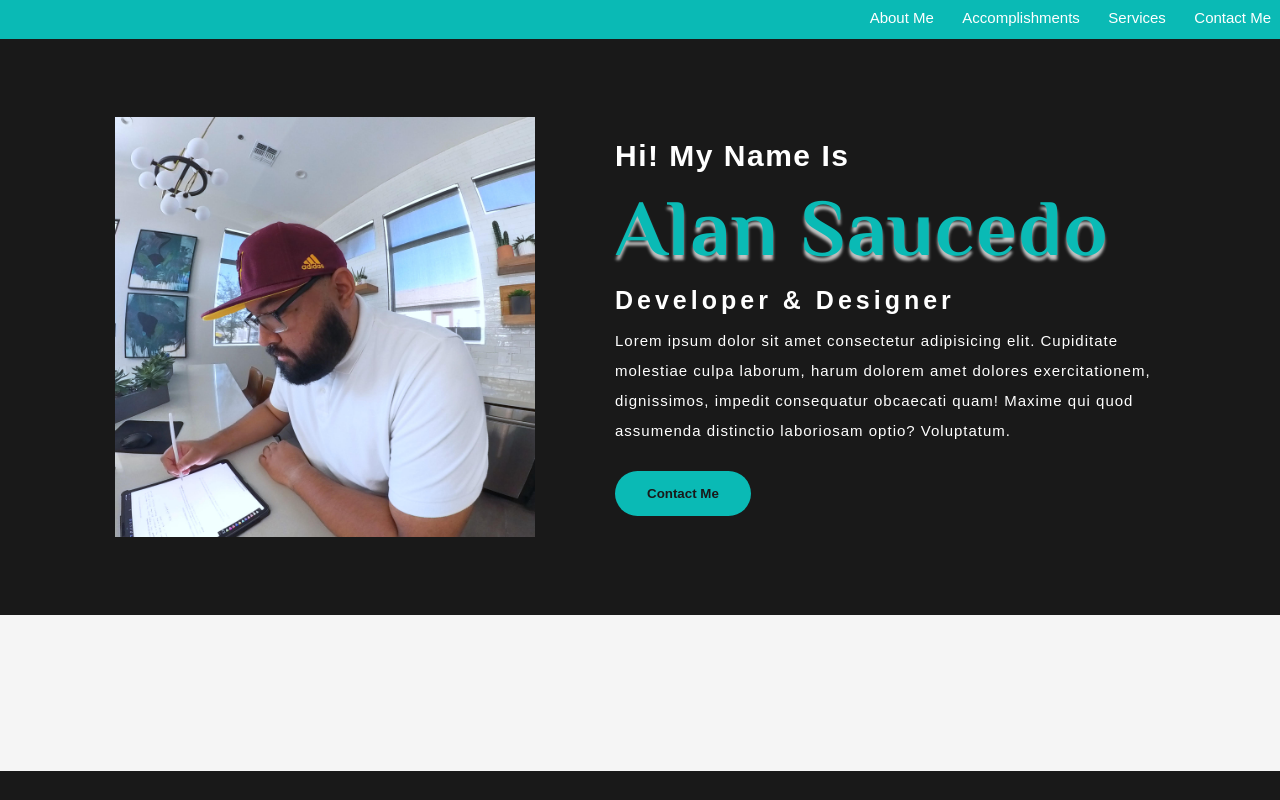
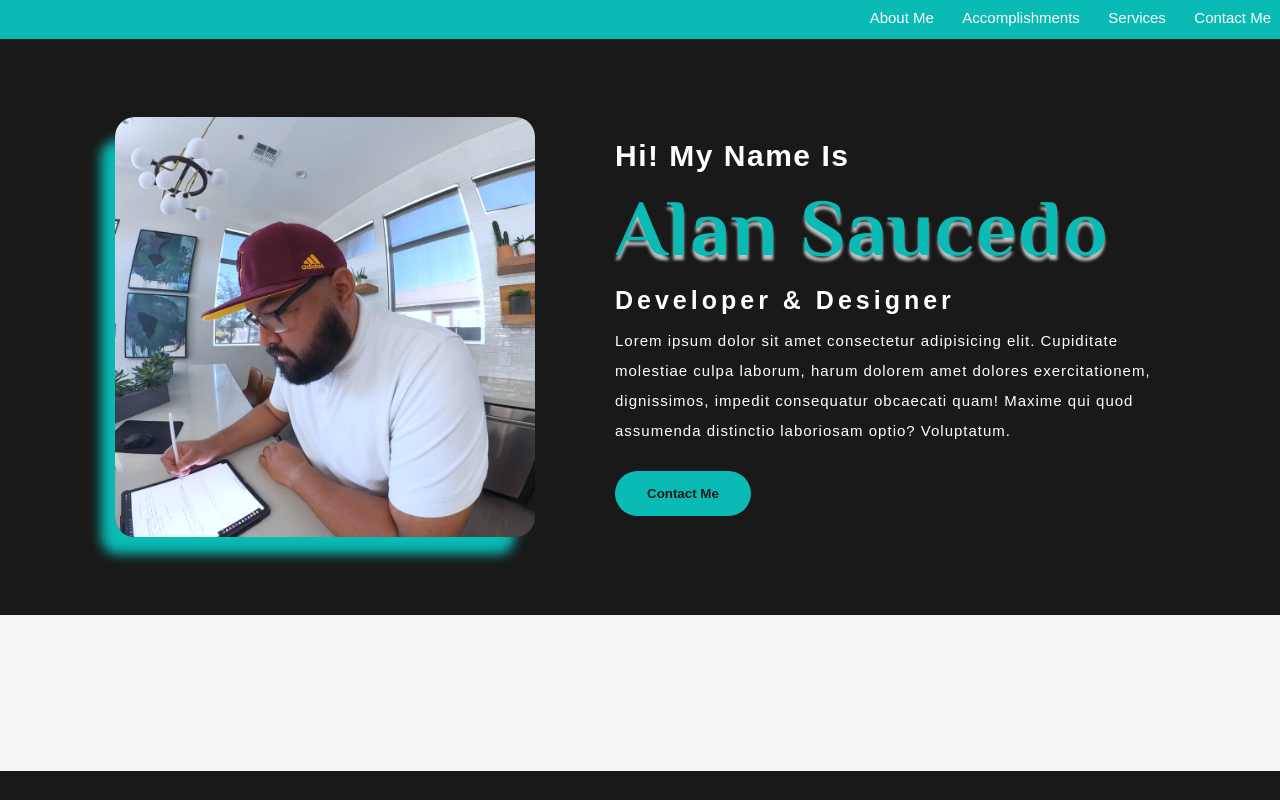
Before and after one commit to josuealan2/alan-webfolio, a plain HTML site: page index.html in a window 1280 px wide. Drawn offline with Linux system fonts and the light colour scheme.

Commit message:
adding shadow to image

```diff
--- a/assets/css/style.css
+++ b/assets/css/style.css
@@ -144,3 +144,8 @@ a:active {
     align-items: center;
     justify-content: space-around;
 }
+
+img {
+    border-radius: 20px;
+    box-shadow: -17px 20px 12px -3px #0ABAB5;
+}
```
Also changed, not shown: index.html (+1 -0 lines).
